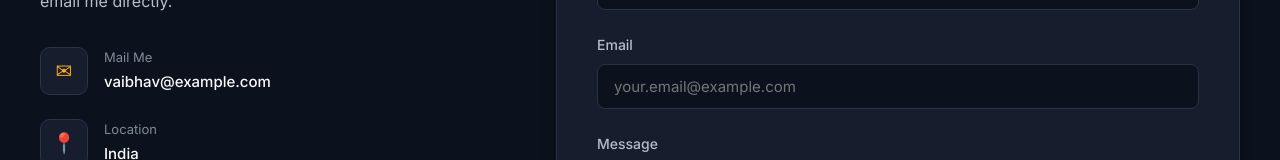
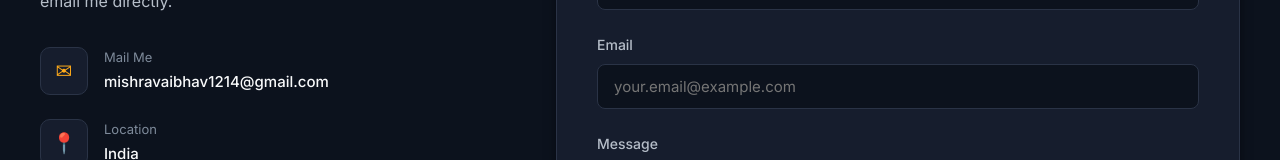
Before and after one commit to Vaibhav1214/my-web-portfolio, a React (Vite) app: page / in a window 1280 px wide. Shown: the part 4020-4180 px from the top of the page. Built offline with nearby package versions, Linux system fonts and the light colour scheme.

Commit message:
Update contact email and add email mailto links

```diff
--- a/src/App.css
+++ b/src/App.css
@@ -496,9 +496,19 @@
   margin-bottom: 2px;
 }
 
+/* Contact Value Style */
 .contact-value {
   font-size: 15px;
   font-weight: 500;
+}
+
+.contact-value a {
+  color: var(--text-primary);
+  transition: var(--transition-smooth);
+}
+
+.contact-value a:hover {
+  color: var(--accent-orange);
 }
 
 .contact-form {
--- a/src/App.jsx
+++ b/src/App.jsx
@@ -388,7 +388,9 @@ function App() {
                 <div className="contact-icon-wrapper">✉</div>
                 <div>
                   <div className="contact-label">Mail Me</div>
-                  <div className="contact-value">vaibhav@example.com</div>
+                  <div className="contact-value">
+                    <a href="mailto:mishravaibhav1214@gmail.com" id="contact-email-link">mishravaibhav1214@gmail.com</a>
+                  </div>
                 </div>
               </div>
 
```
